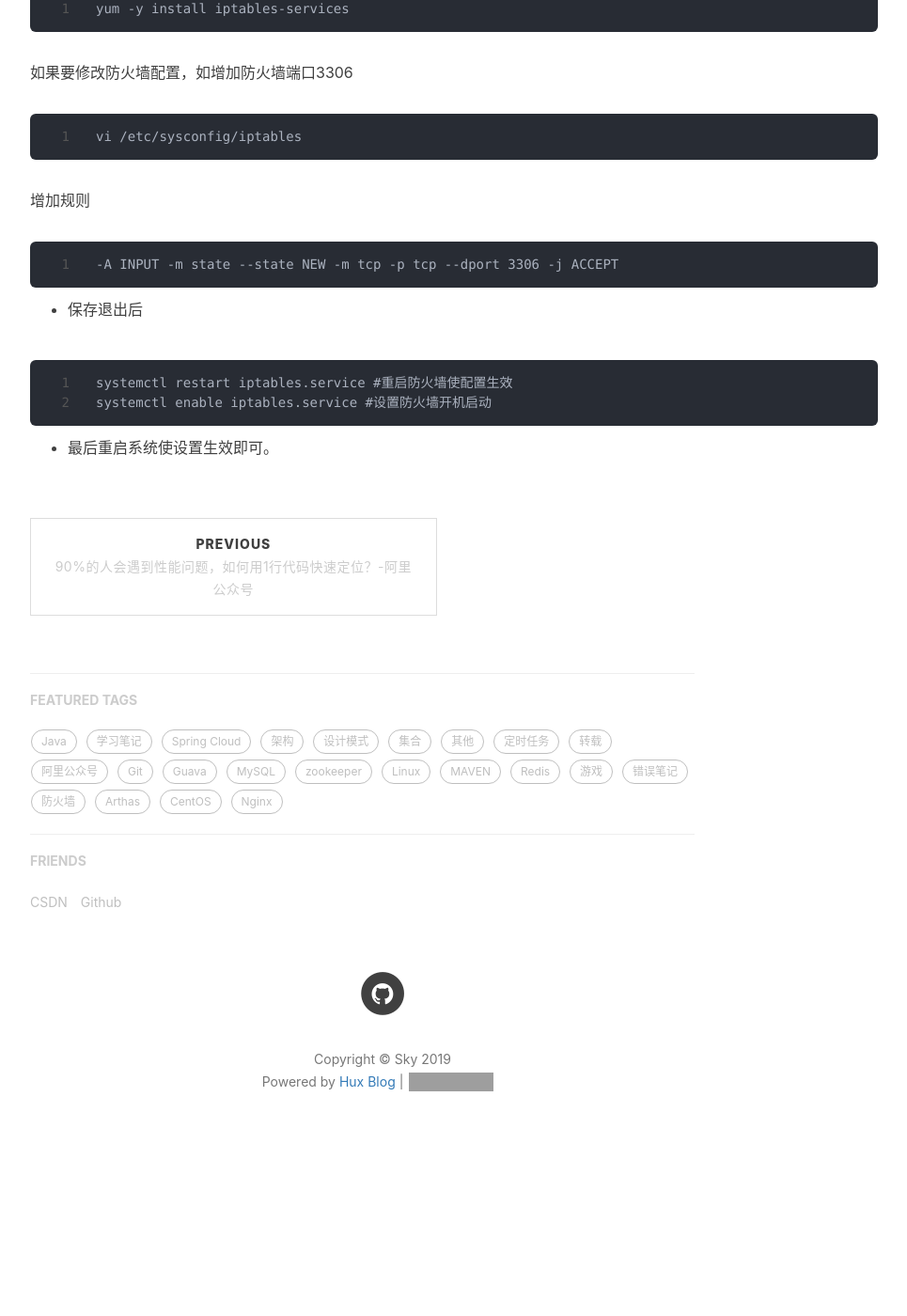
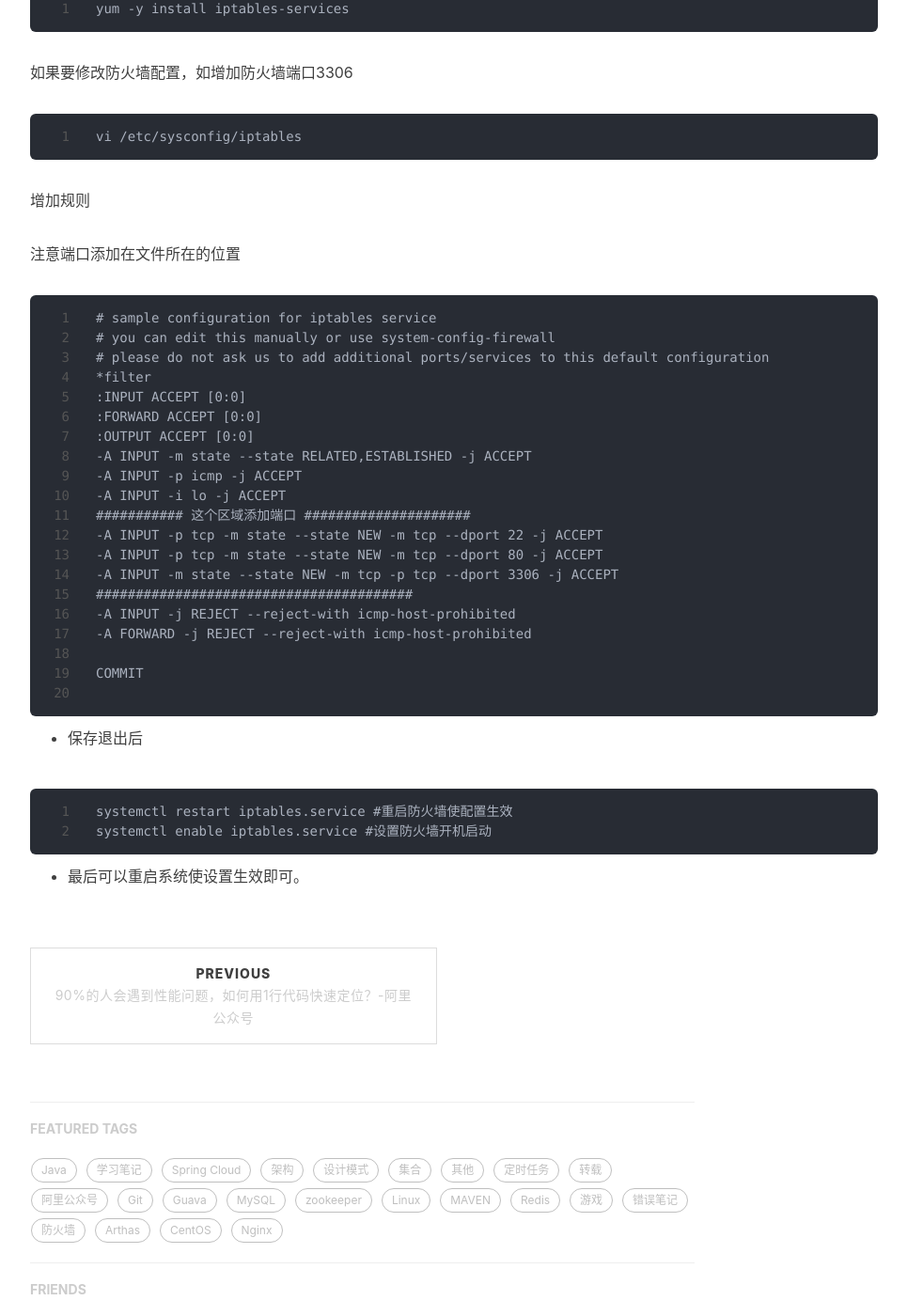
Before and after one commit to wsk1103/wsk1103.github.io, a Jekyll site: the page built from _posts/2019-12-05-CentOS 7 操作防火墙.md, in a window 1280 px wide and 1400 px high, scrolled down 857 px. Shown: the whole window at 94% size, without its empty margins (233-1198 px from the left). Built offline with Jekyll 4.4.1, drawn with Linux system fonts in a browser that asks for light colours; nearby versions of some CDN libraries; our own code applies the rules of GitHub Pages for plain Markdown files; comment, search, counter and statistics services are not loaded; before the commit the page ends 2111 px from its top, so only the background shows below that; grey boxes are pictures that could not be loaded.

Commit message:
add note

````diff
--- a/_posts/2019-12-05-CentOS 7 操作防火墙.md
+++ b/_posts/2019-12-05-CentOS 7 操作防火墙.md
@@ -31,8 +31,28 @@ vi /etc/sysconfig/iptables
 
 增加规则
 
+注意端口添加在文件所在的位置
 ```
+# sample configuration for iptables service
+# you can edit this manually or use system-config-firewall
+# please do not ask us to add additional ports/services to this default configuration
+*filter
+:INPUT ACCEPT [0:0]
+:FORWARD ACCEPT [0:0]
+:OUTPUT ACCEPT [0:0]
+-A INPUT -m state --state RELATED,ESTABLISHED -j ACCEPT
+-A INPUT -p icmp -j ACCEPT
+-A INPUT -i lo -j ACCEPT
+########### 这个区域添加端口 #####################
+-A INPUT -p tcp -m state --state NEW -m tcp --dport 22 -j ACCEPT
+-A INPUT -p tcp -m state --state NEW -m tcp --dport 80 -j ACCEPT
 -A INPUT -m state --state NEW -m tcp -p tcp --dport 3306 -j ACCEPT
+########################################
+-A INPUT -j REJECT --reject-with icmp-host-prohibited
+-A FORWARD -j REJECT --reject-with icmp-host-prohibited
+
+COMMIT
+
 ```
 
 - 保存退出后
@@ -42,4 +62,4 @@ systemctl restart iptables.service #重启防火墙使配置生效
 systemctl enable iptables.service #设置防火墙开机启动
 ```
 
-- 最后重启系统使设置生效即可。
+- 最后可以重启系统使设置生效即可。
````
Also changed, not shown: _posts/2019-11-01-理解Nginx.md (+4 -0 lines).
